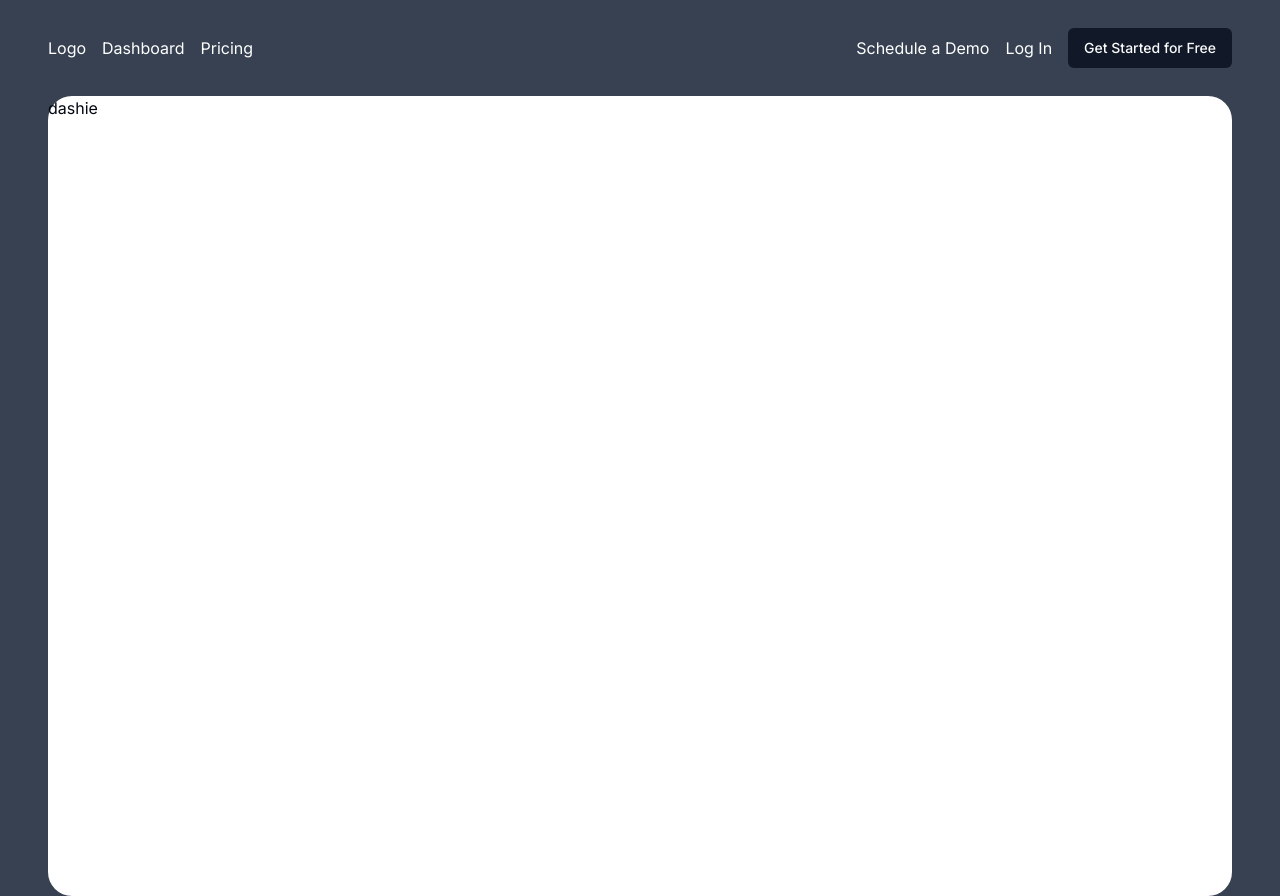
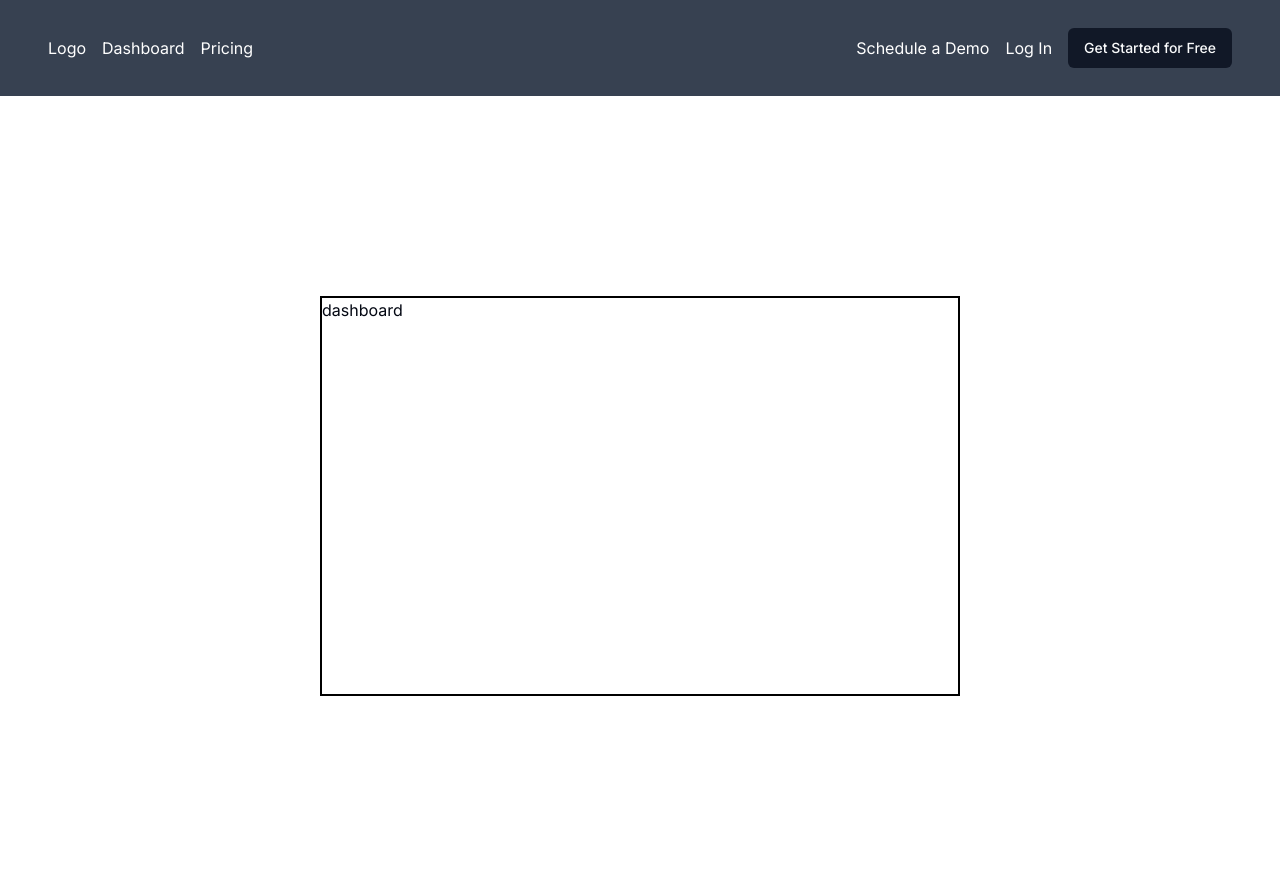
Before and after one commit to sandelit/podnexus-web, a Next.js app: page /dashboard in a window 1280 px wide. Built offline with nearby package versions, Linux system fonts and the light colour scheme.

Commit message:
add simple navbar component

```diff
--- a/src/app/dashboard/page.tsx
+++ b/src/app/dashboard/page.tsx
@@ -1,12 +1,12 @@
 
-
-import { Button } from "../../components/ui/button.tsx";
 export default function Dashboard() {
   return (
+    <section className="w-screen h-screen flex justify-center items-center">
+      <div className="w-1/2 h-1/2 border-2 border-black ">
 
-    <div>
-      dashie
-    </div>
+        dashboard
+      </div>
+    </section>
   )
 
 }
--- a/src/app/layout.tsx
+++ b/src/app/layout.tsx
@@ -18,14 +18,10 @@ export default function RootLayout({
   return (
     <html lang="en">
       <body className={inter.className}>
-    <div className="flex min-h-screen flex-col items-center bg-gray-700">
     <Navbar />
-    <div className="h-screen w-screen">
-      <div className="h-full bg-white mx-12 rounded-3xl">
+    <main className="flex min-h-screen flex-col items-center ">
       {children}
-      </div>
-    </div>
-    </div>
+    </main>
       </body>
     </html>
   );
--- a/src/app/page.tsx
+++ b/src/app/page.tsx
@@ -1,10 +1,7 @@
-import Image from "next/image";
-import  Navbar  from "@/components/Navbar"
-
 export default function Home() {
   return (
     <main>
-       testcontent
+       HOME
     </main>
   );
 }
--- a/src/app/test/page.tsx
+++ /dev/null
@@ -1,13 +0,0 @@
-
-import { Button } from "../../components/ui/button.tsx";
-export default function Test() {
-  return (
-
-    <div>
-
-  testers
-  <Button>test</Button>
-    </div>
-  )
-
-}
--- a/src/components/Navbar.tsx
+++ b/src/components/Navbar.tsx
@@ -3,7 +3,7 @@ import { Button } from "@/components/ui/button"
 export default function Navbar() {
   return (
 
-  <div className="flex w-screen items-center justify-between h-24 text-white bg-gray-700">
+  <header className="flex w-screen items-center justify-between h-24 text-white bg-gray-700">
     <div className="flex gap-4 ml-12">
       <h2>
         <a href="/">Logo</a>
@@ -26,7 +26,7 @@ export default function Navbar() {
         Get Started for Free
       </Button>
     </div>
-  </div>
+  </header>
   )
 
 }
```
